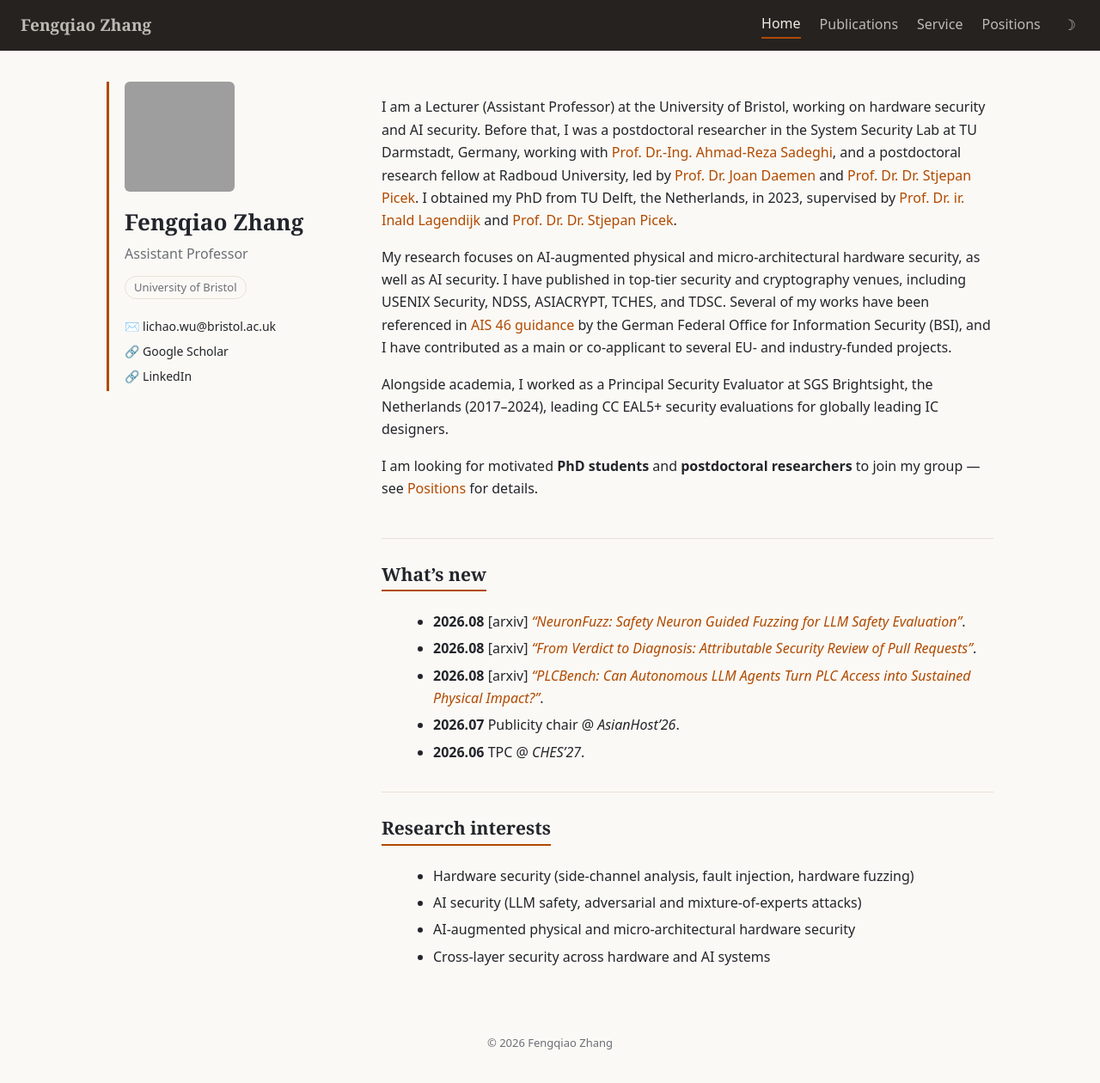
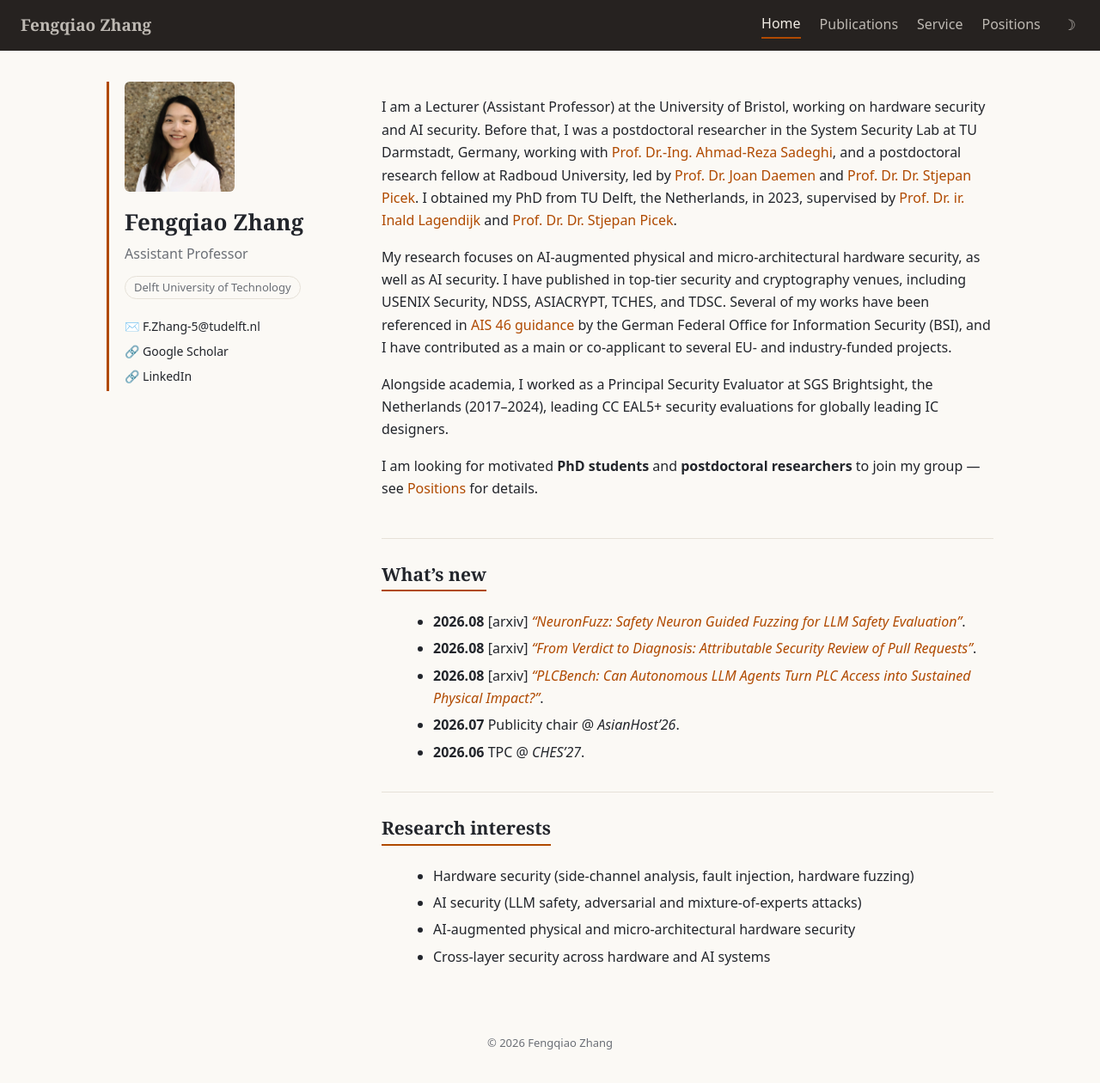
Before and after one commit to Fengqiao-Zhang/Fengqiao-Zhang.github.io, a Jekyll site: the page built from index.md, in a window 1280 px wide and 1265 px high. Shown: the top 1260 px of the window at 86% size. Built offline with Jekyll 4.4.1, drawn with Linux system fonts in a browser that asks for light colours; grey boxes are pictures that could not be loaded.

Commit message:
Update _config.yml

```diff
--- a/_config.yml
+++ b/_config.yml
@@ -6,16 +6,16 @@ baseurl: ""
 author:
   name: "Fengqiao Zhang"
   tagline: "Assistant Professor"
-  avatar: "/assets/images/profile.jpg"
+  avatar: "/assets/images/Zhang_recent.JPG"
   affiliations:
-    - "University of Bristol"
-  location: "Bristol, UK"
-  email: "lichao.wu@bristol.ac.uk"
+    - "Delft University of Technology"
+  location: "Delft, the Netherlands"
+  email: "F.Zhang-5@tudelft.nl"
   links:
     - label: "Google Scholar"
-      url: "https://scholar.google.com/citations?user=1cteIHQAAAAJ&hl=en"
+      url: "https://scholar.google.com/citations?user=xBCA5c4AAAAJ&hl=en"
     - label: "LinkedIn"
-      url: "https://www.linkedin.com/in/lichao-wu"
+      url: "https://www.linkedin.com/in/fengqiao-zhang-4b15a2139/"
 
 nav:
   - title: "Home"
```
